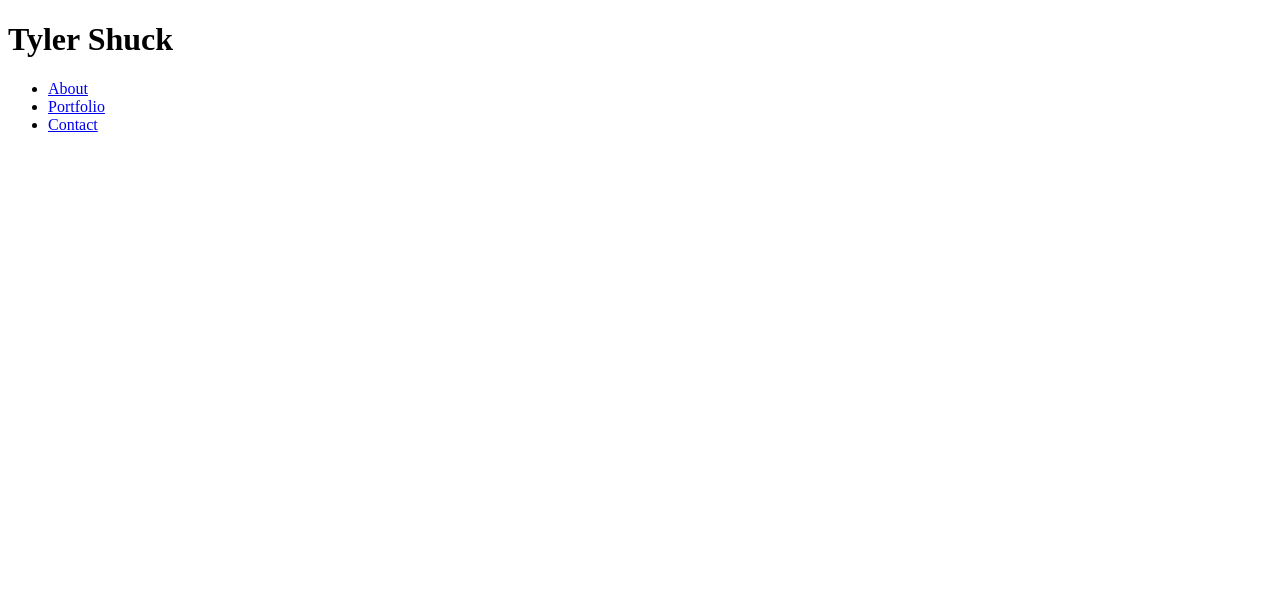
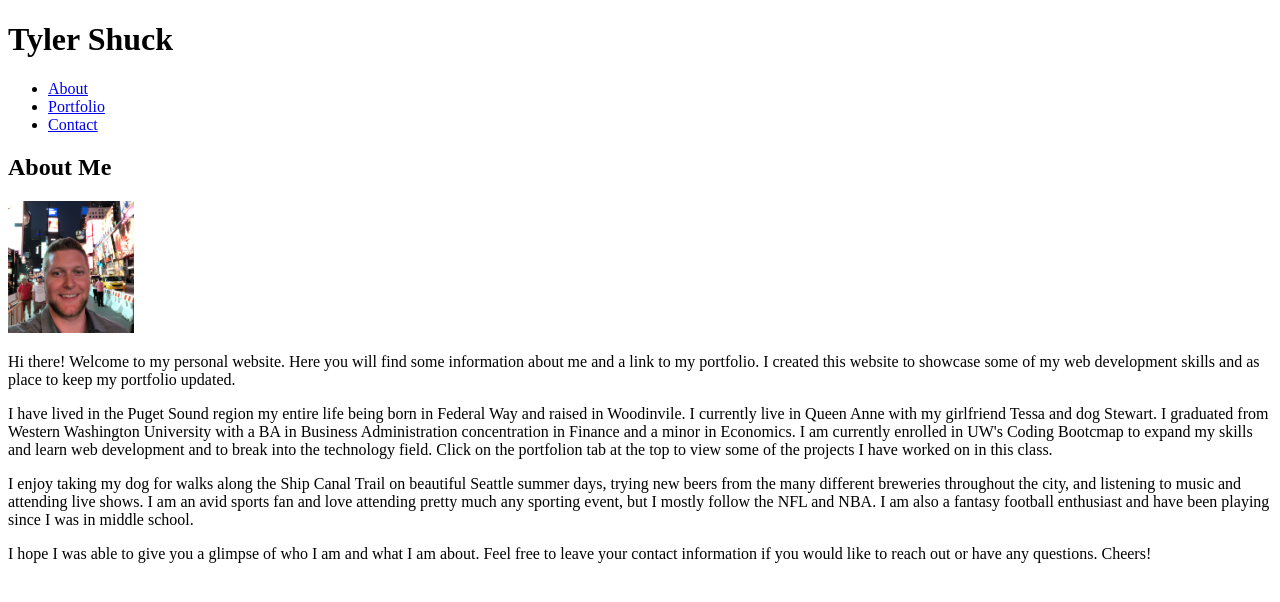
Before and after one commit to tshuck88/Basic-Portfolio, a plain HTML site: page index.html in a window 1280 px wide. Drawn offline with Linux system fonts and the light colour scheme.

Commit message:
added about me section which inludes an image and 4 paragraphs

```diff
--- a/index.html
+++ b/index.html
@@ -1,11 +1,13 @@
 <!DOCTYPE html>
 <html lang="en">
+
 <head>
     <meta charset="UTF-8">
     <meta name="viewport" content="width=device-width, initial-scale=1.0">
     <meta http-equiv="X-UA-Compatible" content="ie=edge">
-    <title>Tyler Shuck's Portfolio Page</title>
+    <title>Tyler Shuck's Personal Web Page</title>
 </head>
+
 <body>
     <header id="header">
         <div id="name">
@@ -17,7 +19,34 @@
                 <li><a href="portfolio.html" alt="portfolio">Portfolio</a></li>
                 <li><a href="contact.html" alt="contact">Contact</a></li>
             </ul>
-    </nav>
+        </nav>
     </header>
+    <section>
+        <h1>About Me</h1>
+        <img src="assets/images/self-picture.jpg" alt="Tyler Shuck" height="10%" width="10%">
+        <p>Hi there! Welcome to my personal website. Here you will find some information about me and a link to my
+            portfolio. I created this website to showcase some of my web development skills and as place to keep my
+            portfolio updated.
+        </p>
+        <p>I have lived in the Puget Sound region my entire life being born in Federal Way and raised in
+            Woodinvile. I currently live in Queen Anne with my girlfriend Tessa and dog Stewart. I graduated from
+            Western Washington University with a BA in Business Administration concentration in Finance and a
+            minor in Economics. I am currently enrolled in UW's Coding Bootcmap to expand my skills and learn web
+            development and to break into the technology field. Click on the portfolion tab at the top to view some of
+            the projects I have worked on in this class.
+        </p>
+        <p>
+            I enjoy taking my dog for walks along the Ship Canal Trail on beautiful Seattle summer days, trying new
+            beers from the many different breweries throughout the city, and listening to music and attending live
+            shows.
+            I am an avid sports fan and love attending pretty much any sporting event, but I mostly follow the NFL and
+            NBA. I am also a fantasy football enthusiast and have been playing since I was in middle school.
+        </p>
+        <p>
+            I hope I was able to give you a glimpse of who I am and what I am about. Feel free to leave your contact
+            information if you would like to reach out or have any questions. Cheers!
+        </p>
+    </section>
 </body>
+
 </html>
```
Also changed, not shown: assets/images/self-picture.jpg (added).
